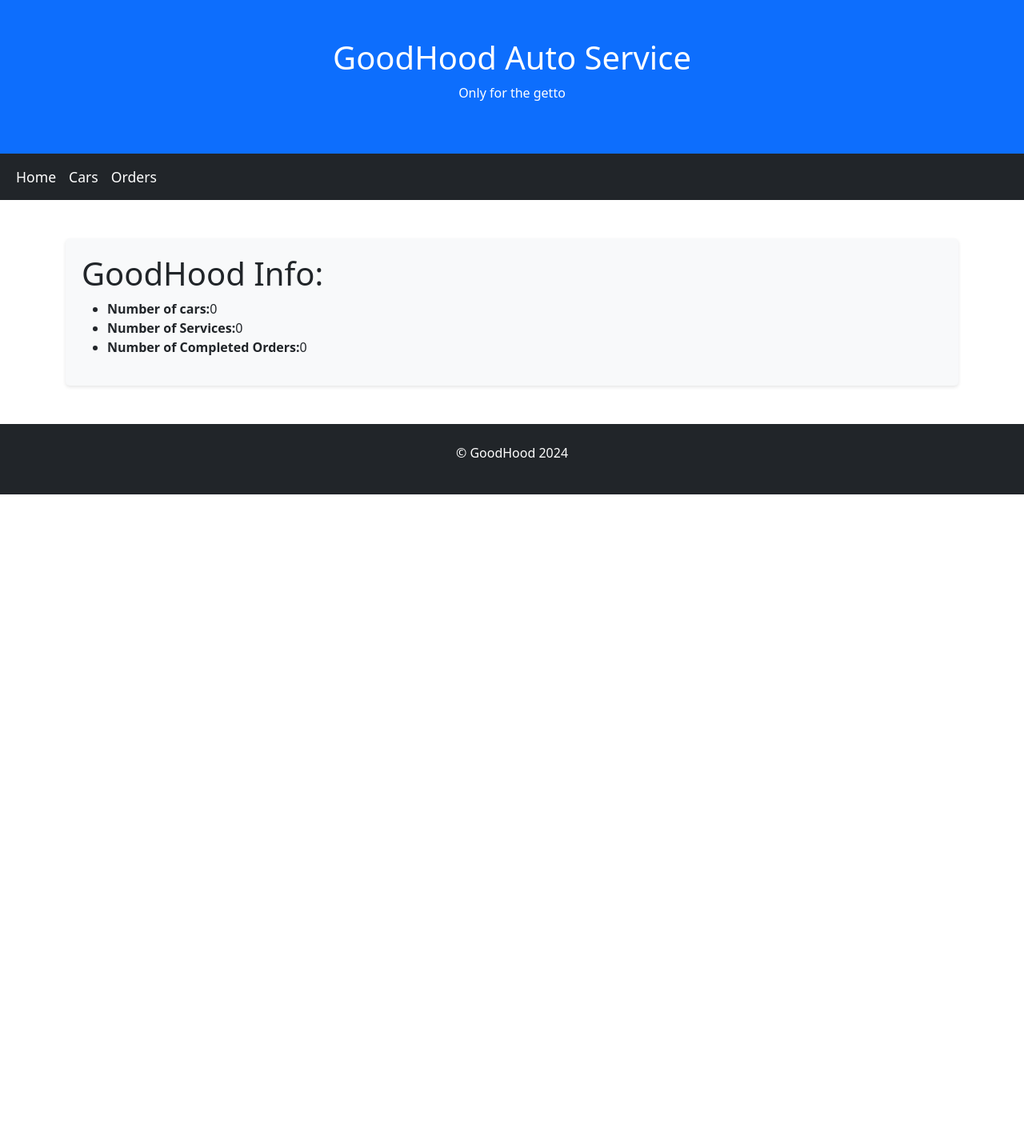
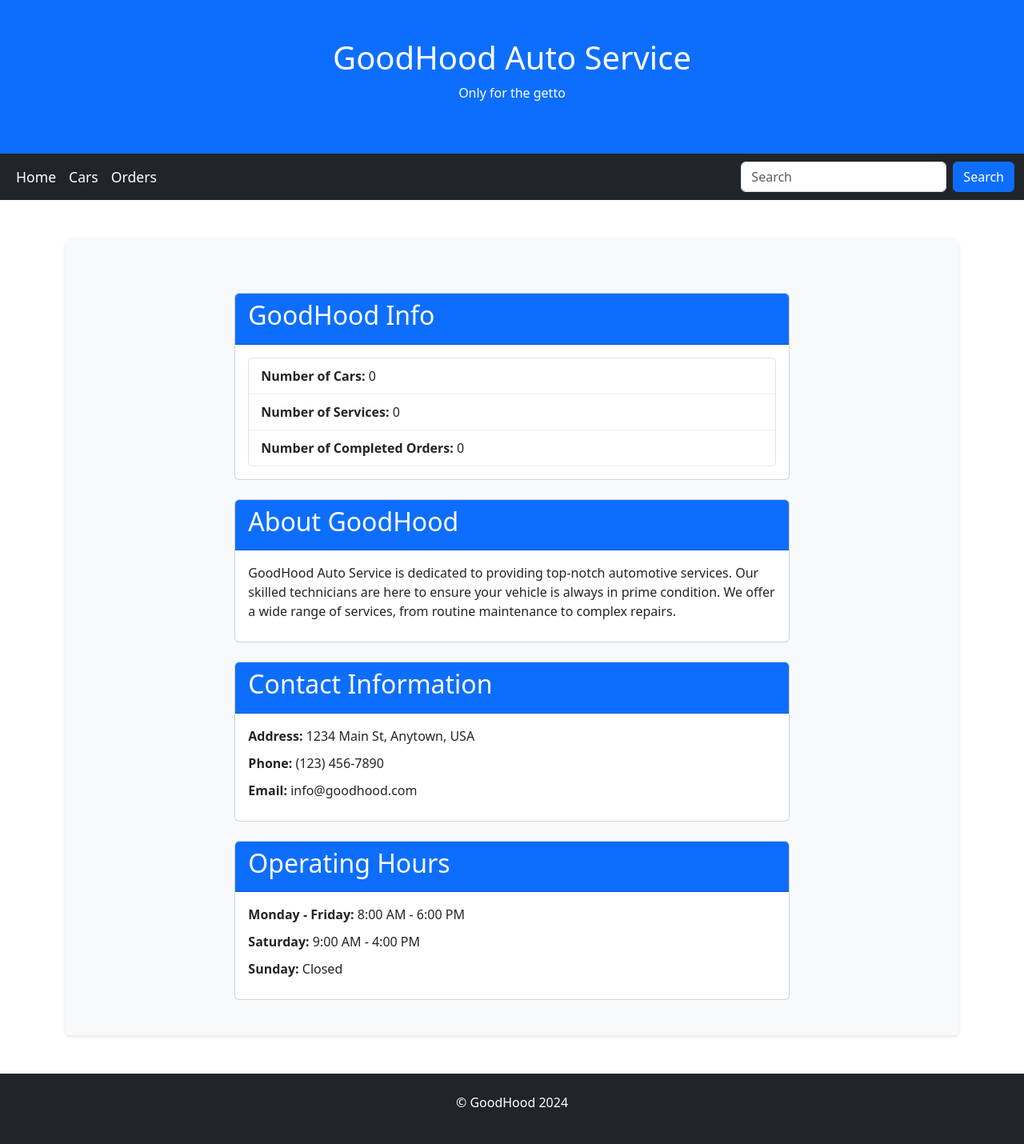
Before and after one commit to Mindaugas66/Servisas, a Django app: page / in a window 1280 px wide. Shown: the whole page at 80% size. Before the commit the page ends 618 px from the top, so only its background shows below. Run offline with Django 5.2, Linux system fonts and the light colour scheme; data that the repository does not hold is empty.

Commit message:
added paginator to orders. added search field for cars

```diff
--- a/mysite/servisas/models.py
+++ b/mysite/servisas/models.py
@@ -34,7 +34,7 @@ class Car(models.Model):
                                   blank=True)
 
     def __str__(self):
-        return f"{self.license_plate} ({self.car_model})"
+        return f"{self.car_model} ({self.license_plate})"
 
     class Meta:
         verbose_name = "Car"
--- a/mysite/servisas/static/css/styles.css
+++ b/mysite/servisas/static/css/styles.css
@@ -57,3 +57,20 @@
     margin: 0;
     font-size: 1em;
 }
+.card-header {
+    background-color: #007bff;
+    color: white;
+}
+
+.card-body ul {
+    padding-left: 0;
+}
+
+.card-body ul li {
+    padding: 10px 15px;
+    border-bottom: 1px solid #e9ecef;
+}
+
+.card-body p {
+    margin-bottom: 10px;
+}
--- a/mysite/servisas/templates/base.html
+++ b/mysite/servisas/templates/base.html
@@ -29,6 +29,10 @@
         <a class="nav-link orders" href="/orders">Orders</a>
       </li>
     </ul>
+    <form class="d-flex" action="{% url 'search' %}" method="get">
+        <input class="form-control me-2" name="query" type="text" placeholder="Search">
+        <button class="btn btn-primary" type="submit">Search</button>
+      </form>
   </div>
 </nav>
 <div class="container mt-5">
--- /dev/null
+++ b/mysite/servisas/templates/car.html
@@ -0,0 +1,6 @@
+{% extends "base.html" %}
+
+{% block 'content' %}
+    <h1>Car</h1>
+        <p>{{ car_view }}</p>
+{% endblock %}
--- a/mysite/servisas/templates/cars.html
+++ b/mysite/servisas/templates/cars.html
@@ -3,6 +3,6 @@
 {% block 'content' %}
     <h1>Cars</h1>
     {% for car in cars %}
-        <p>{{ car.client }} {{ car.car_model }} {{ car.license_plate }} {{ car.vin_code }}</p>
+        <p><a href="{% url 'CarModel' car.pk %}">{{ car }}</a></p>
     {% endfor %}
 {% endblock %}
--- a/mysite/servisas/templates/index.html
+++ b/mysite/servisas/templates/index.html
@@ -1,11 +1,61 @@
-{% extends "base.html" %}
-{% block 'title' %}HOME{% endblock %}
+{% extends 'base.html' %}
+
+{% block title %}HOME{% endblock %}
 
 {% block 'content' %}
-    <h1>GoodHood Info:</h1>
-    <ul>
-        <li><strong>Number of cars:</strong>{{ num_cars }} </li>
-        <li><strong>Number of Services:</strong>{{ num_services }} </li>
-        <li><strong>Number of Completed Orders:</strong>{{ num_orders }} </li>
-    </ul>
+<div class="container mt-5">
+    <div class="row justify-content-center">
+        <div class="col-md-8">
+            <div class="card mb-4">
+                <div class="card-header bg-primary text-white">
+                    <h2>GoodHood Info</h2>
+                </div>
+                <div class="card-body">
+                    <ul class="list-group">
+                        <li class="list-group-item">
+                            <strong>Number of Cars:</strong> {{ num_cars }}
+                        </li>
+                        <li class="list-group-item">
+                            <strong>Number of Services:</strong> {{ num_services }}
+                        </li>
+                        <li class="list-group-item">
+                            <strong>Number of Completed Orders:</strong> {{ num_orders }}
+                        </li>
+                    </ul>
+                </div>
+            </div>
+
+            <div class="card mb-4">
+                <div class="card-header bg-primary text-white">
+                    <h2>About GoodHood</h2>
+                </div>
+                <div class="card-body">
+                    <p>GoodHood Auto Service is dedicated to providing top-notch automotive services. Our skilled technicians are here to ensure your vehicle is always in prime condition. We offer a wide range of services, from routine maintenance to complex repairs.</p>
+                </div>
+            </div>
+
+            <div class="card mb-4">
+                <div class="card-header bg-primary text-white">
+                    <h2>Contact Information</h2>
+                </div>
+                <div class="card-body">
+                    <p><strong>Address:</strong> 1234 Main St, Anytown, USA</p>
+                    <p><strong>Phone:</strong> (123) 456-7890</p>
+                    <p><strong>Email:</strong> info@goodhood.com</p>
+                </div>
+            </div>
+
+            <div class="card mb-4">
+                <div class="card-header bg-primary text-white">
+                    <h2>Operating Hours</h2>
+                </div>
+                <div class="card-body">
+                    <p><strong>Monday - Friday:</strong> 8:00 AM - 6:00 PM</p>
+                    <p><strong>Saturday:</strong> 9:00 AM - 4:00 PM</p>
+                    <p><strong>Sunday:</strong> Closed</p>
+                </div>
+            </div>
+        </div>
+    </div>
+</div>
 {% endblock %}
--- a/mysite/servisas/urls.py
+++ b/mysite/servisas/urls.py
@@ -6,5 +6,7 @@ from django.conf import settings
 urlpatterns = [
     path('', views.index, name="Home"),
     path('cars/', views.Cars, name="Cars"),
-    path('orders/', views.OrdersAndOrderRows, name="Cars"),
+    path('cars/<int:car_model>', views.car_model_view, name="CarModel"),
+    path('orders/', views.OrdersAndOrderRows, name="Orders"),
+    path('search/', views.search, name='search'),
 ] + static(settings.STATIC_URL, document_root=settings.STATIC_URL)
--- a/mysite/servisas/views.py
+++ b/mysite/servisas/views.py
@@ -1,7 +1,12 @@
-from django.shortcuts import render
+from django.core.paginator import Paginator
+from django.db.models import Q
+from django.shortcuts import render, get_object_or_404
 from django.http import HttpResponse
+from django.views import generic
+
 from .models import CarModel, Service, Order, Car, OrderRow
 import datetime
+
 
 
 def index(request):
@@ -28,8 +33,41 @@ def Cars(request):
 def OrdersAndOrderRows(request):
     orders = Order.objects.all().order_by('-date')
     order_rows = OrderRow.objects.all()
+    paginator = Paginator(orders, per_page=3)
+    page_number = request.GET.get("page")
+    paged_orders = paginator.get_page(page_number)
     context = {
-        "orders": orders,
+        "orders": paged_orders,
         "order_rows": order_rows
     }
     return render(request, template_name="orders.html", context=context)
+
+
+def car_model_view(request, car_model):
+    car_model_instance = get_object_or_404(Car, pk=car_model)
+    context = {
+        "car_view": car_model_instance,
+    }
+    return render(request, template_name="car.html", context=context)
+
+class OrderListView(generic.ListView):
+    model = Order
+    template_name = "Orders.html"
+    context_object_name = "Orders"
+    paginate_by = 3
+
+
+def search(request):
+    query = request.GET.get('query')
+    car_search_results = Car.objects.filter(
+        Q(license_plate__icontains=query) |
+        Q(vin_code__icontains=query) |
+        Q(client__icontains=query) |
+        Q(car_model__model__icontains=query) |  # Assuming the CarModel has a 'name' field
+        Q(car_model__make__icontains=query)   # Assuming the CarModel has a 'make' field
+    )
+    context = {
+        "query": query,
+        "cars": car_search_results,
+    }
+    return render(request, template_name="search.html", context=context)
```
Also changed, not shown: mysite/servisas/templates/orders.html (+20 -0 lines), mysite/servisas/templates/search.html (added, +20 -0 lines).
